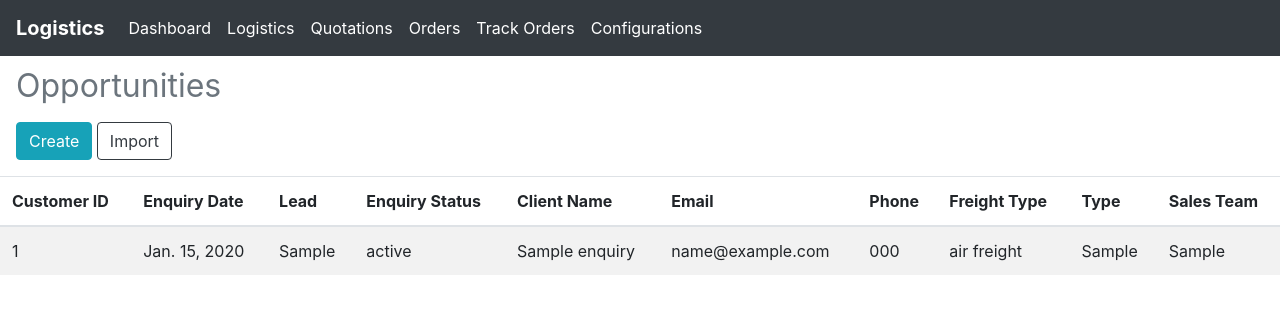
After one commit to Divyangkansara/Logistics-Management-System, a Django app: page /enquiries/ in a window 1280 px wide. The commit adds this page. Shown: the top 314 px of the page. Run offline with Django 4.2, Linux system fonts and the light colour scheme; tables that the repository leaves empty hold one stand-in row (values such as "Sample post"); some libraries are stand-ins or nearby versions.

Commit message:
edit the form

```diff
--- a/logistics/models.py
+++ b/logistics/models.py
@@ -37,22 +37,22 @@ class Shipping_Agents(models.Model):
 
 #  create enquiries
 class Enquiries(models.Model):
-    scope_of_work = models.TextField()
-    enquiry_date = models.DateField()
-    status = models.CharField(max_length=20, default='enquiry')
-    job_category = models.CharField(max_length=20, default='sales')
-    customer_name = models.CharField(max_length=50)
-    email = models.EmailField(max_length=50, unique=True)
-    phone = models.CharField(max_length=15, unique=True, null=True)
-    contact_person = models.CharField(max_length=50, unique=True, null=True)
-    sales_person = models.CharField(max_length=50, unique=True, null=True)
-    sales_team = models.CharField(max_length=20)
-    freight_type = models.CharField(max_length=20, choices=[('air freight',
-                        'air freight'),('sea freight', 'sea freight')])
-    type = models.CharField(max_length=20, default='export')
-    enquiry_details = models.TextField()
-    priority_tags = models.CharField(max_length=20, default='normal', choices=
-                      [('low', 'low'),('normal', 'normal'), ('high', 'high')])
+        scope_of_work = models.TextField()
+        enquiry_date = models.DateField()
+        status = models.CharField(max_length=20, default='Enquiry')
+        job_category = models.CharField(max_length=20, default='sales')
+        customer_name = models.CharField(max_length=50)
+        email = models.EmailField(max_length=50)
+        phone = models.CharField(max_length=15, default='1212121212')
+        contact_person = models.CharField(max_length=50)
+        sales_person = models.CharField(max_length=50)
+        sales_team = models.CharField(max_length=20)
+        freight_type = models.CharField(max_length=20, choices=[('air freight',
+                            'air freight'),('sea freight', 'sea freight')])
+        type = models.CharField(max_length=20, default='export')
+        enquiry_details = models.TextField()
+        priority_tags = models.CharField(max_length=20, default="normal", choices=
+                        [('low', 'low'),('normal', 'normal'), ('high', 'high')])
 
 
 #  quotation management
--- a/logistics/static/logistics/css/style.css
+++ b/logistics/static/logistics/css/style.css
@@ -29,6 +29,11 @@
     box-shadow: 2px 6px 10px #000;
 }
 
+.edit-enquiry{
+    background-color:white;
+    box-shadow: 2px 6px 10px #000;
+}
+
 .navbar-custom{
     background-color:white;
     border-top:1px solid #000;
@@ -39,15 +44,13 @@
     background-color: white;
 }
 
-.button{
-    align-items: center;
-    justify-content: center;
-}
 
 .star-label {
     margin-left: 25px;
+    /* margin: 0; */
+}
 
-}
+
 
 /* Style the radio buttons as stars */
 
--- a/logistics/templates/logistics/base.html
+++ b/logistics/templates/logistics/base.html
@@ -19,5 +19,7 @@
     <script src="{% static 'logistics/js/jquery.js' %}"></script>
     <script src="{% static 'logistics/js/popper.js' %}"></script>
     <script src="{% static 'logistics/js/bootstrap.min.js' %}"></script>
+
+
 </body>
 </html>
--- /dev/null
+++ b/logistics/templates/logistics/enquiries.html
@@ -0,0 +1,61 @@
+{% extends 'logistics/base.html' %}
+{% load static %}
+
+
+{% block content %}
+<link rel="stylesheet" href="{% static 'logistics/css/style.css' %}">
+
+
+<nav aria-label="breadcrumb" style="margin-top: 50px;">
+    <ol class="breadcrumb" style="font-size:xx-large; margin-bottom: auto;">
+        <li class="breadcrumb-item active" aria-current="page">Opportunities</li>
+    </ol>
+    <a href="{% url 'enquiryform' %}" class="btn btn-info ml-3">Create</a>
+    <button type="button" class="btn btn-outline-dark">Import</button>
+</nav>
+
+<div class="table-responsive mt-3">
+    {% if data %}
+        <table class="table table-striped">
+            <thead>
+                <tr>
+                    <th scope="col">Customer ID</th>
+                    <th scope="col">Enquiry Date</th>
+                    <th scope="col">Lead</th>
+                    <th scope="col">Enquiry Status</th>
+                    <th scope="col">Client Name</th>
+                    <th scope="col">Email</th>
+                    <th scope="col">Phone</th>
+                    <th scope="col">Freight Type</th>
+                    <th scope="col">Type</th>
+                    <th scope="col">Sales Team</th>
+                    <!-- <th></th> -->
+                </tr>
+            </thead>
+            <tbody>
+                {% for data in data %}
+                <tr>
+                    <td>{{ forloop.counter }}</td>
+                    <td>{{ data.enquiry_date }}</td>
+                    <td>{{ data.scope_of_work }}</td>
+                    <td>{{ data.status }}</td>
+                    <td>{{ data.customer_name }}</td>
+                    <td>{{ data.email }}</td>
+                    <td>{{ data.phone }}</td>
+                    <td>{{ data.freight_type }}</td>
+                    <td>{{ data.type }}</td>
+                    <td>{{ data.sales_team }}</td>
+                    <!-- <td><a href="" class="btn btn-sm btn-primary">New Quotation</a></td> -->
+                </tr>
+                {% endfor %}
+            </tbody>
+        </table>
+
+    {% else %}
+        <h4 class="text-center alert alert-warning">No Data</h4>
+
+    {% endif %}
+</div>
+
+
+{% endblock content %}
--- a/logistics/templates/logistics/navbar.html
+++ b/logistics/templates/logistics/navbar.html
@@ -12,7 +12,7 @@
             <a class="nav-link dropdown active" href="#" id="navbarDropdown" role="button" data-toggle="dropdown" aria-haspopup="true" aria-expanded="false">
               Logistics</a>
             <div class="dropdown-menu" aria-labelledby="navbarDropdown">
-              <a class="dropdown-item" href="{% url 'enquiry' %}">Enquiries</a>
+              <a class="dropdown-item" href="{% url 'enquiries' %}">Enquiries</a>
             </div>
         </li>
         <li class="nav-item dropdown">
@@ -37,7 +37,7 @@
             </div>
         </li>
         <li class="nav-item">
-            <a class="nav-link active" href="">Track Orders</a>
+            <a class="nav-link active" href="{% url 'editenquiry' %}">Track Orders</a>
         </li>
 
         <li class="nav-item dropdown">
--- a/logistics/urls.py
+++ b/logistics/urls.py
@@ -5,6 +5,7 @@ from . import views
 urlpatterns = [
     path('admin/', admin.site.urls),
     path('', views.home),
-    path('enquiry/', views.submit_enquiry, name='enquiry'),
-    path('thankyou/', views.thankyou, name='thankyou')
+    path('enquiries/', views.enquiries, name='enquiries'),
+    path('enquiryform/', views.submit_enquiry, name='enquiryform'),
+    path('editenquiry/', views.edit_enquiry, name='editenquiry'),
 ]
--- a/logistics/views.py
+++ b/logistics/views.py
@@ -1,17 +1,24 @@
 from django.shortcuts import render
-from .forms import EnquiryForm
 from .models import Enquiries
-# Create your views here.
 
 
+
+#  home page
 def home(request):
     return render(request, 'logistics/home.html')
 
 
+# pending enquiries
+def enquiries(request):
+
+    enquiry_data = Enquiries.objects.all()
+    return render(request, 'logistics/enquiries.html', {'data':enquiry_data})
+
+
+
+# submit enquiry
 def submit_enquiry(request):
-    print(request.method)
     if request.method == 'POST':
-        print("Test".center(100, "="))
         scope_of_work = request.POST.get('scope_of_work')
         enquiry_date = request.POST.get('enquiry_date')
         status = request.POST.get('status')
@@ -30,9 +37,11 @@ def submit_enquiry(request):
         enquiry = Enquiries(scope_of_work=scope_of_work, enquiry_date=enquiry_date, job_category=job_category, customer_name=customer_name, email=email, phone=phone, contact_person=contact_person, sales_person=sales_person, sales_team=sales_team, freight_type=freight_type, type=type, enquiry_details=enquiry_details)
         enquiry.save()
 
-        return render(request, 'logistics/thankyou.html')
+        return render(request, 'logistics/editenquiry.html', {'order': enquiry})
 
     return render(request, 'logistics/enquiryform.html')
 
-def thankyou(request):
-    return render(request, 'logistics/thankyou.html')
+
+#  edit enquiry
+def edit_enquiry(request):
+    return render(request, 'logistics/editenquiry.html')
```
Also changed, not shown: logistics/templates/logistics/editenquiry.html (added, +118 -0 lines), logistics/templates/logistics/enquiryform.html (+24 -23 lines), logistics/migrations/0006_alter_enquiries_contact_person_and_more.py (added), logistics/migrations/0007_alter_enquiries_priority_tags.py (added), logistics/migrations/0008_alter_enquiries_priority_tags_alter_enquiries_status.py (added), logistics/migrations/0009_alter_enquiries_email_alter_enquiries_phone.py (added).
